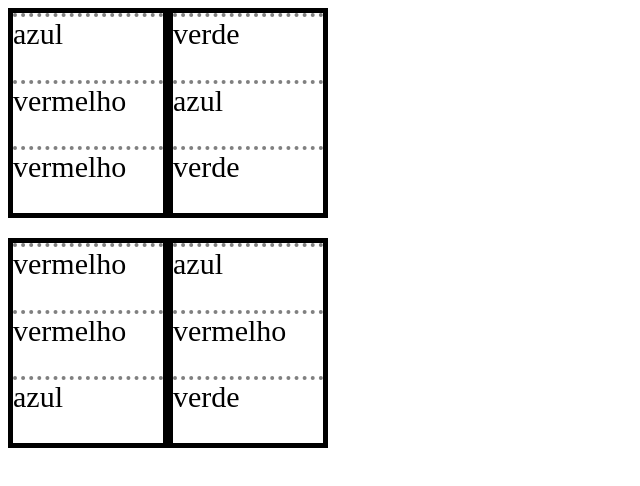
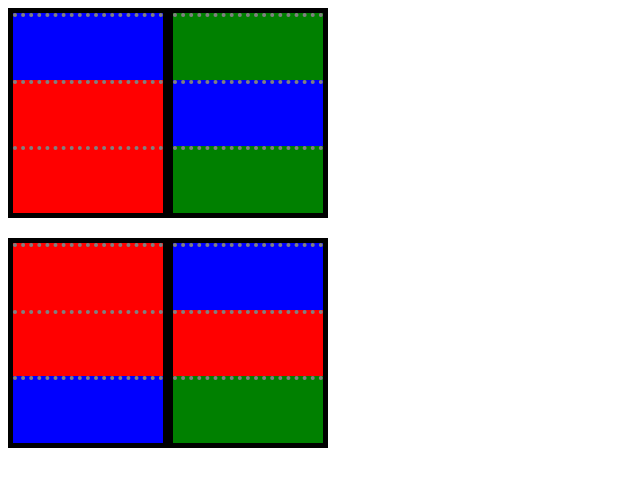
Before and after one commit to ufjf-dcc207/ufjf-dcc207-2026-3-a-atv10-nsalgado2000, a React (Vite) app: page / in a window 1280 px wide. Shown: the top 486 px of the page, without its empty margins (0-640 px from the left). Built offline with nearby package versions, Linux system fonts and the light colour scheme.

Commit message:
feat: adiciona estados à garrafa

```diff
--- a/src/App.css
+++ b/src/App.css
@@ -17,3 +17,13 @@
   display: flex;
   flex-direction: row;
 }
+
+.azul {
+  background-color: blue;
+}
+.verde {
+  background-color: green;
+}
+.vermelho {
+  background-color: red;
+}
--- a/src/Garrafa.tsx
+++ b/src/Garrafa.tsx
@@ -1,4 +1,8 @@
+import { useState } from "react";
+
 export default function Garrafa() {
+  const [cor, setCor] = useState("azul");
+
   function geraCor(): string {
     const cores: string[] = ["vermelho", "azul", "verde"];
     const indiceAleatorio = Math.floor(Math.random() * cores.length);
@@ -9,9 +13,9 @@ export default function Garrafa() {
   return (
     <>
       <div className="garrafa">
-        <div className="cor">{geraCor()}</div>
-        <div className="cor">{geraCor()}</div>
-        <div className="cor">{geraCor()}</div>
+        <div className={"cor " + geraCor()}></div>
+        <div className={"cor " + geraCor()}></div>
+        <div className={"cor " + geraCor()}></div>
       </div>
     </>
   );
```
